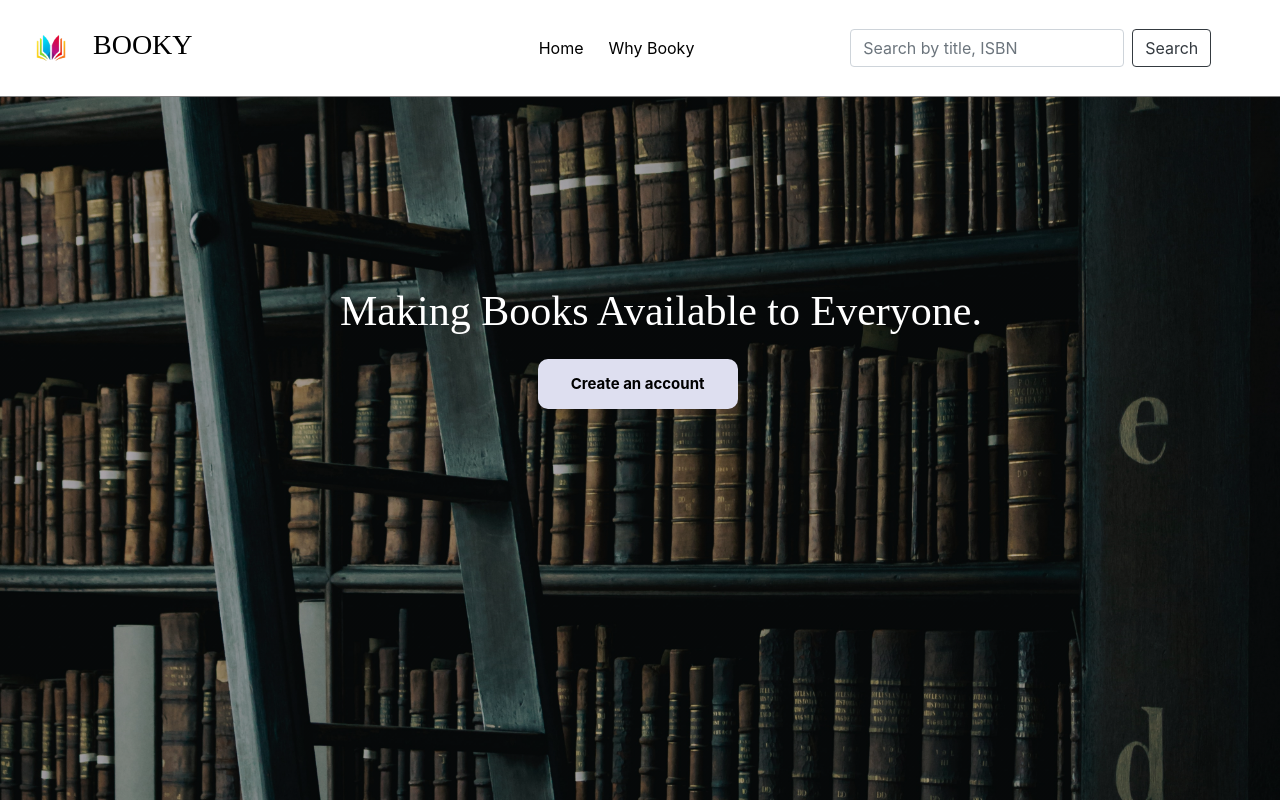
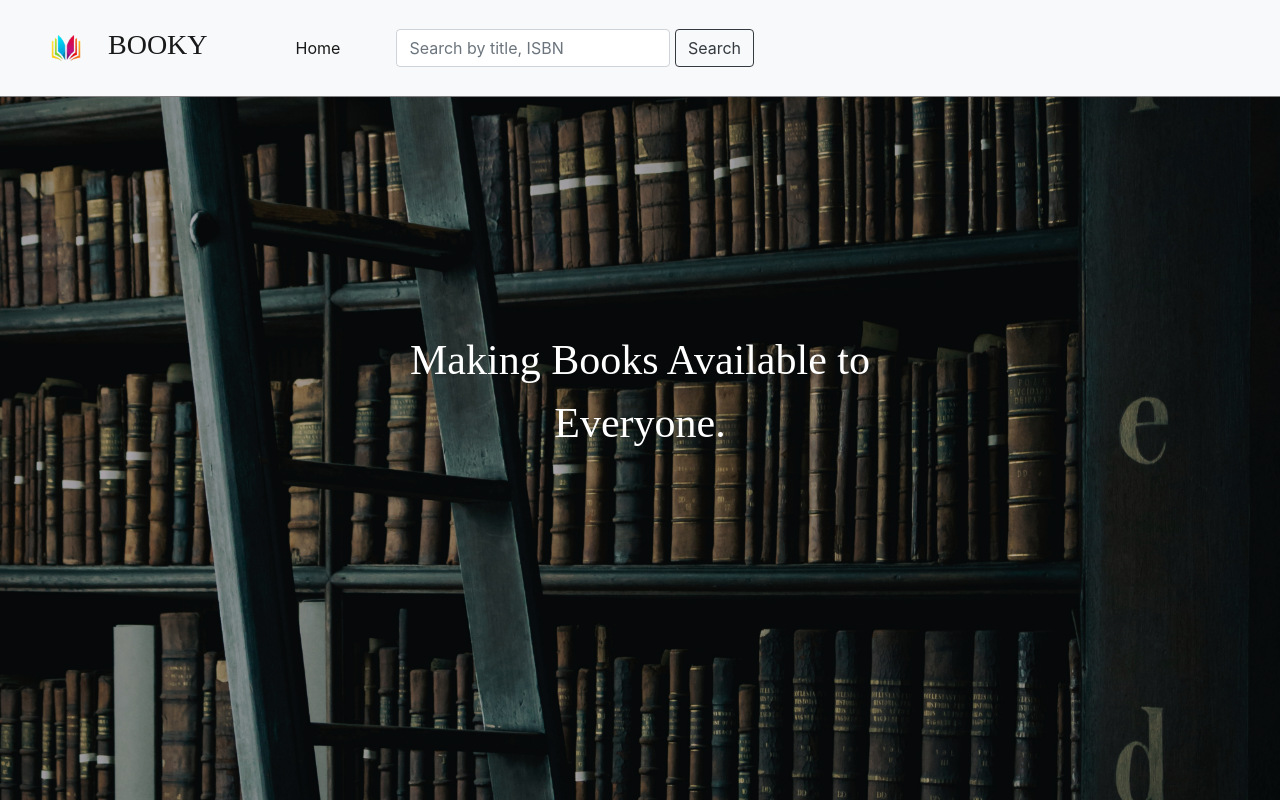
Before and after one commit to andyjohn23/booky, a Flask app: page / in a window 1280 px wide. Run offline with Flask 2, Linux system fonts and the light colour scheme; some libraries are stand-ins or nearby versions.

Commit message:
updated the responsive design

```diff
--- a/app/static/css/index.css
+++ b/app/static/css/index.css
@@ -1,74 +1,72 @@
-.navbar{
-    background-color:#FFFF;
+.navbar {
+  background-color: #ffff;
   border-bottom: 1px solid grey;
 }
-.navbar-brand{
-    color:black;
+.navbar-brand {
+  color: black;
   font-size: 28px;
-    font-family: 'Times New Roman', Times, serif;
+  font-family: "Times New Roman", Times, serif;
+  margin-right: 5rem;
 }
-.navbar-brand:hover{
+.navbar-brand:hover {
   color: black;
 }
-.navbar-brand img{
+.navbar-brand img {
   width: 70px;
   height: 70px;
   object-fit: cover;
 }
-.navbar li a{
+.navbar li a {
   color: black;
   font-size: 16px;
 }
-.navbar-nav{
-    margin-right: 14%;
+.navbar .search-form{
+    margin-left: 3rem;
 }
-.search-form{
-    margin-right: 5%;
-}
-.background{
-    background:linear-gradient( rgba(0, 0, 0, 0.3), rgba(0, 0, 0, 0.3)),url("../images/booky-background.jpg");
+.background {
+  background: linear-gradient(rgba(0, 0, 0, 0.3), rgba(0, 0, 0, 0.3)),
+    url("../images/booky-background.jpg");
   background-repeat: no-repeat;
   background-size: cover;
   background-position: center;
   height: 100vh;
   overflow-x: hidden;
 }
-.background p{
-    padding-top: 280px;
-    padding-left: 340px;
+.background .booky {
+  text-align: center;
+  position: absolute;
+  top: 50%;
+  left: 50%;
+  transform: translate(-50%, -50%);
+}
+.background .booky h1,
+p,
+a {
+  display: block;
+}
+.background p {
   font-size: 42px;
   color: white;
-    font-weight: 200;
-    font-family: 'Times New Roman', Times, serif;
+  font-weight: 500;
+  font-family: "Times New Roman", Times, serif;
   letter-spacing: normal;
 }
-.background button{
-    width: 200px;
-    height: 50px;
-    border-radius: 10px;
-    font-size: 15px;
-    font-weight: bold;
-    margin-left: 42%;
-    outline: none;
-    border: none;
-    background-color: #DEDFF0;
-    box-shadow: rgba(0, 0, 0, 0.3);
-}
-.background button:hover{
+.background button:hover {
   background-color: rgba(222, 223, 240, 0.8);
 }
-.book-library{
-    display: grid;
+.book-library {
+  display: inline-grid;
   grid-template-columns: repeat(3, 1fr);
   grid-auto-rows: auto;
   grid-gap: 10px;
-    margin-top: 4%;
-}.book-library a{
+  margin-top: 8rem;
+}
+.book-library a {
   text-decoration: none;
 }
-.book-library h3{
+.book-library h3 {
   font-size: 17px;
-    font-family: 'Times New Roman', Times, serif;
+  font-family: "Times New Roman", Times, serif;
   font-weight: bold;
   color: black;
   width: 200px;
@@ -77,26 +75,26 @@
   text-overflow: ellipsis;
   line-height: 15px;
 }
-.book-library p{
+.book-library p {
   font-size: 13px;
   color: black;
 }
-.book-library .card{
+.book-library .card {
   max-width: 100%;
-    max-height: 200px;
+  max-height: 100vh;
   line-height: 10px;
   background-color: rgba(202, 217, 228, 0.3);
 }
-.book-library .card img{
+.book-library .card img {
   width: 100%;
   height: 200px;
   object-fit: cover;
 }
-.controls{
-    margin-top: 12%;
-    margin-left: 45%;
+.footer-controls {
+  display: flex;
+  justify-content: center;
 }
-.controls button{
+.footer-controls button {
   width: 100px;
   height: 40px;
   font-size: 14px;
@@ -106,28 +104,21 @@
   background-color: rgba(202, 217, 228, 0.3);
   margin: 5px;
 }
-.controls button:hover{
+.footer-controls button:hover {
   background-color: rgba(0, 0, 0, 0.3);
   color: white;
   transition: 0.3s ease;
 }
-.footer-controls{
-    margin-top: 5%;
-    margin-bottom: 12%;
-    margin-left: 45%;
+@media only screen and (min-device-width: 375px) and (max-device-width: 812px) {
+  body {
+    width: 100vw;
+    overflow-x: hidden;
   }
-.footer-controls button{
-    width: 100px;
-    height: 40px;
-    font-size: 14px;
-    border-radius: 10px;
-    border: none;
-    outline: none;
-    background-color: rgba(202, 217, 228, 0.3);
-    margin: 5px;
+  .book-library {
+    display: inline-grid;
+    grid-template-columns: repeat(1, 1fr);
+    grid-auto-rows: auto;
+    grid-gap: 2.5rem;
+    margin-top: 8rem;
   }
-.footer-controls button:hover{
-    background-color: rgba(0, 0, 0, 0.3);
-    color: white;
-    transition: 0.3s ease;
 }
--- a/app/templates/base.html
+++ b/app/templates/base.html
@@ -4,22 +4,40 @@
 <head>
     <!-- Required meta tags -->
     <meta charset="utf-8">
-    <meta name="viewport" content="width=device-width, initial-scale=1, shrink-to-fit=no">
+    <meta name='viewport' content='width=device-width, initial-scale=1.0, maximum-scale=1.0,
+     user-scalable=0'>
+
     <title>Booky</title>
     <link rel="icon" type="image/png" href="/static/images/booky (1).png" />
     <link rel="stylesheet" href="https://cdn.jsdelivr.net/npm/bootstrap@4.5.3/dist/css/bootstrap.min.css"
         integrity="sha384-TX8t27EcRE3e/ihU7zmQxVncDAy5uIKz4rEkgIXeMed4M0jlfIDPvg6uqKI2xXr2" crossorigin="anonymous">
     <link rel="stylesheet" type="text/css" href="{{url_for('static',filename='css/index.css')}}">
+    <link rel="stylesheet" href="https://cdnjs.cloudflare.com/ajax/libs/font-awesome/4.7.0/css/font-awesome.min.css">
 </head>
 
 <body>
-    {% block body %}{% endblock %}
+    {% include 'navbar.html' %}
+    {% block content %}{% endblock %}
     <script src="https://code.jquery.com/jquery-3.5.1.slim.min.js"
         integrity="sha384-DfXdz2htPH0lsSSs5nCTpuj/zy4C+OGpamoFVy38MVBnE+IbbVYUew+OrCXaRkfj"
         crossorigin="anonymous"></script>
-    <script src="https://cdn.jsdelivr.net/npm/bootstrap@4.5.3/dist/js/bootstrap.bundle.min.js"
-        integrity="sha384-ho+j7jyWK8fNQe+A12Hb8AhRq26LrZ/JpcUGGOn+Y7RsweNrtN/tE3MoK7ZeZDyx"
+    <script src="https://cdn.jsdelivr.net/npm/popper.js@1.16.1/dist/umd/popper.min.js"
+        integrity="sha384-9/reFTGAW83EW2RDu2S0VKaIzap3H66lZH81PoYlFhbGU+6BZp6G7niu735Sk7lN"
         crossorigin="anonymous"></script>
+    <script src="https://cdn.jsdelivr.net/npm/bootstrap@4.5.3/dist/js/bootstrap.min.js"
+        integrity="sha384-w1Q4orYjBQndcko6MimVbzY0tgp4pWB4lZ7lr30WKz0vr/aWKhXdBNmNb5D92v7s"
+        crossorigin="anonymous"></script>
+    <script src="https://code.jquery.com/jquery-3.5.1.min.js"
+        integrity="sha256-9/aliU8dGd2tb6OSsuzixeV4y/faTqgFtohetphbbj0=" crossorigin="anonymous"></script>
+    <script src="https://cdn.jsdelivr.net/npm/@popperjs/core@2.5.4/dist/umd/popper.min.js"
+        integrity="sha384-q2kxQ16AaE6UbzuKqyBE9/u/KzioAlnx2maXQHiDX9d4/zp8Ok3f+M7DPm+Ib6IU"
+        crossorigin="anonymous"></script>
+    <script src="https://cdn.jsdelivr.net/npm/bootstrap@5.0.0-beta1/dist/js/bootstrap.min.js"
+        integrity="sha384-pQQkAEnwaBkjpqZ8RU1fF1AKtTcHJwFl3pblpTlHXybJjHpMYo79HY3hIi4NKxyj"
+        crossorigin="anonymous"></script>
+    <script src="https://code.jquery.com/jquery-3.5.1.js"
+        integrity="sha256-QWo7LDvxbWT2tbbQ97B53yJnYU3WhH/C8ycbRAkjPDc=" crossorigin="anonymous"></script>
+
 </body>
 
 </html>
--- a/app/templates/index.html
+++ b/app/templates/index.html
@@ -1,42 +1,9 @@
 {% extends "base.html" %}
 <!-- Content block -->
-{% block body %}
-<div class="container-fluid flex flex-column" style="margin: 0; padding: 0;">
-  <nav class="navbar fixed-top navbar-expand-lg">
-    <a class="navbar-brand" href="/">
-      <img src="static/images/booky (1).png" alt="logo" />
-      BOOKY
-    </a>
-    <button class="navbar-toggler" type="button" data-toggle="collapse" data-target="#navbarSupportedContent"
-      aria-controls="navbarSupportedContent" aria-expanded="false" aria-label="Toggle navigation">
-      <span class="navbar-toggler-icon"></span>
-    </button>
-
-    <div class="collapse navbar-collapse" id="navbarSupportedContent">
-      <ul class="navbar-nav ml-auto">
-        <li class="nav-item active">
-          <a class="nav-link" href="/">Home <span class="sr-only">(current)</span></a>
-        </li>&nbsp;&nbsp;
-        <li class="nav-item">
-          <a class="nav-link" href="#">Why Booky</a>
-        </li>
-      </ul>
-      <form action="/query" method="GET" class="form-inline my-2 my-lg-0 search-form">
-        <input class="form-control mr-sm-2" type="search" id="search" name="search" placeholder="Search by title, ISBN" aria-label="Search">
-        <button class="btn btn-outline-dark my-2 my-sm-0" type="submit" name="search" id="search_button">Search</button>
-      </form>
-    </div>
-  </nav>
-
-  <div class="background">
-    <div class="row">
-      <div class="col-md-12, col-lg-12, col-xs-12, col-xl-12">
-        <p>Making Books Available to Everyone.</p>
-        <button>Create an account</button>
-      </div>
-    </div>
+{% block content %}
+<div class="container-fluid background" style="margin: 0; padding: 0;">
+  <div class="booky">
+    <p>Making Books Available to Everyone.</p>
   </div>
 </div>
-
-
 {% endblock %}
--- /dev/null
+++ b/app/templates/navbar.html
@@ -0,0 +1,23 @@
+<nav class="navbar fixed-top navbar-expand-lg navbar-light bg-light">
+    <div class="container-fluid">
+        <a class="navbar-brand" href="/">
+            <img src="static/images/booky (1).png" alt="logo" />
+            BOOKY
+        </a>
+        <button class="navbar-toggler" type="button" data-bs-toggle="collapse" data-bs-target="#navbarSupportedContent"
+            aria-controls="navbarSupportedContent" aria-expanded="false" aria-label="Toggle navigation">
+            <span class="navbar-toggler-icon"></span>
+        </button>
+        <div class="collapse navbar-collapse" id="navbarSupportedContent">
+            <ul class="navbar-nav me-auto mb-2 mb-lg-0">
+                <li class="nav-item">
+                    <a class="nav-link active" aria-current="page" href="#">Home</a>
+                </li>
+            </ul>
+            <form class="d-flex search-form" action="/query" method="GET">
+                <input class="form-control me-2" type="search" id="search" name="search" type="search" placeholder="Search by title, ISBN" aria-label="Search" aria-label="Search">&nbsp;
+                <button class="btn btn-outline-dark" name="search" type="submit" id="search_button">Search</button>
+            </form>
+        </div>
+    </div>
+</nav>
```
Also changed, not shown: app/templates/search.html (+3 -45 lines). Lines whose indentation alone changed are shown as unchanged.
